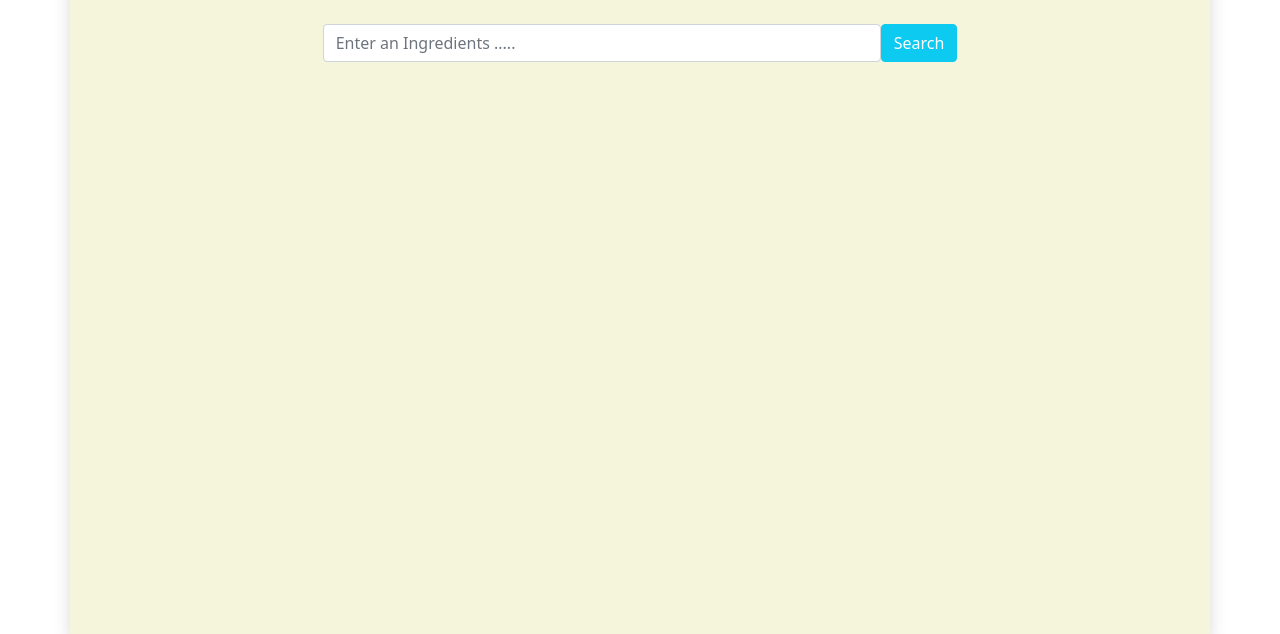
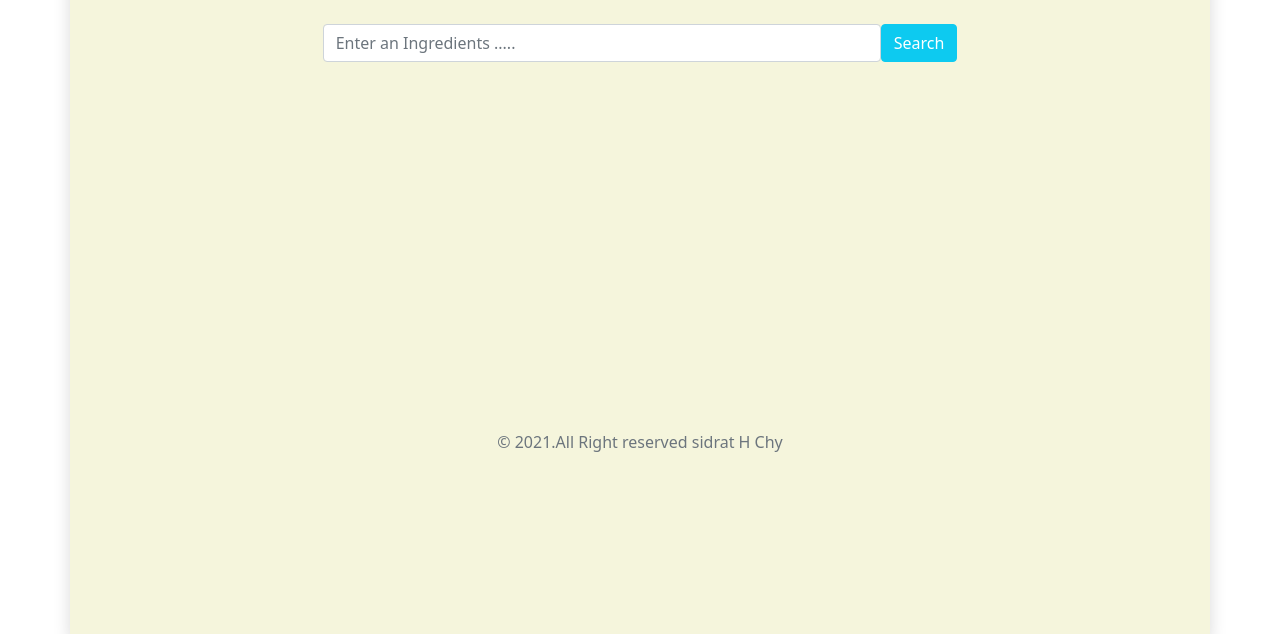
Before and after one commit to sidratchy/cooking-master, a plain HTML site: page index.html in a window 1280 px wide. Shown: the part 166-800 px from the top of the page. Drawn offline with nearby package versions, Linux system fonts and the light colour scheme.

Commit message:
final changes

```diff
--- a/index.html
+++ b/index.html
@@ -60,7 +60,9 @@
       </div>
 
     </section>
-
+<footer>
+  <p class="text-muted text-center">&copy 2021.All Right reserved sidrat H Chy</p>
+</footer>
   </div>
 
 
--- a/style.css
+++ b/style.css
@@ -10,6 +10,10 @@
 }
 .error{
     grid-column: 1 / span 4;
+}
+footer{
+    padding-top: 40vh;
+    padding-bottom: 10px;
 }
 
 
```
